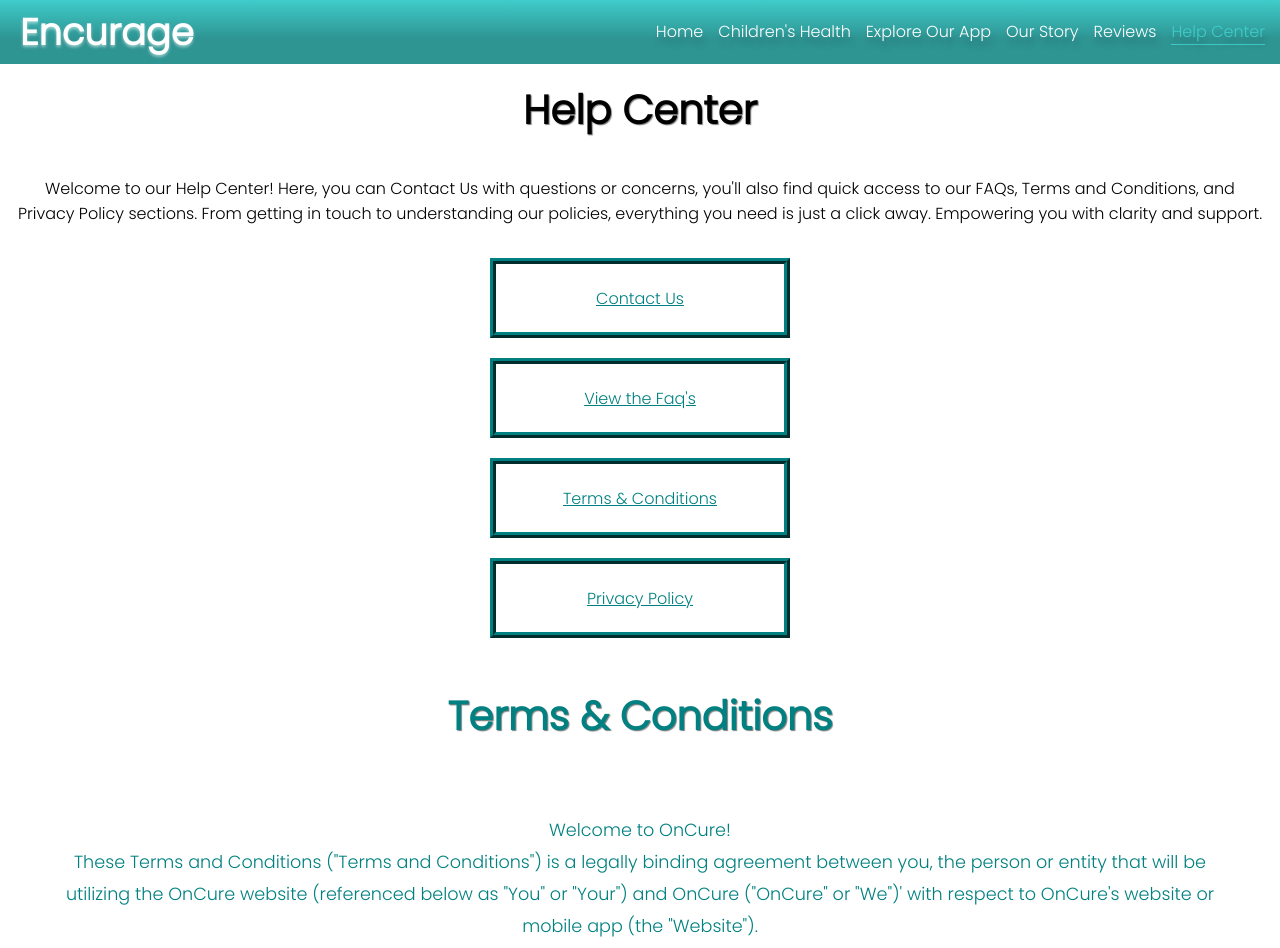
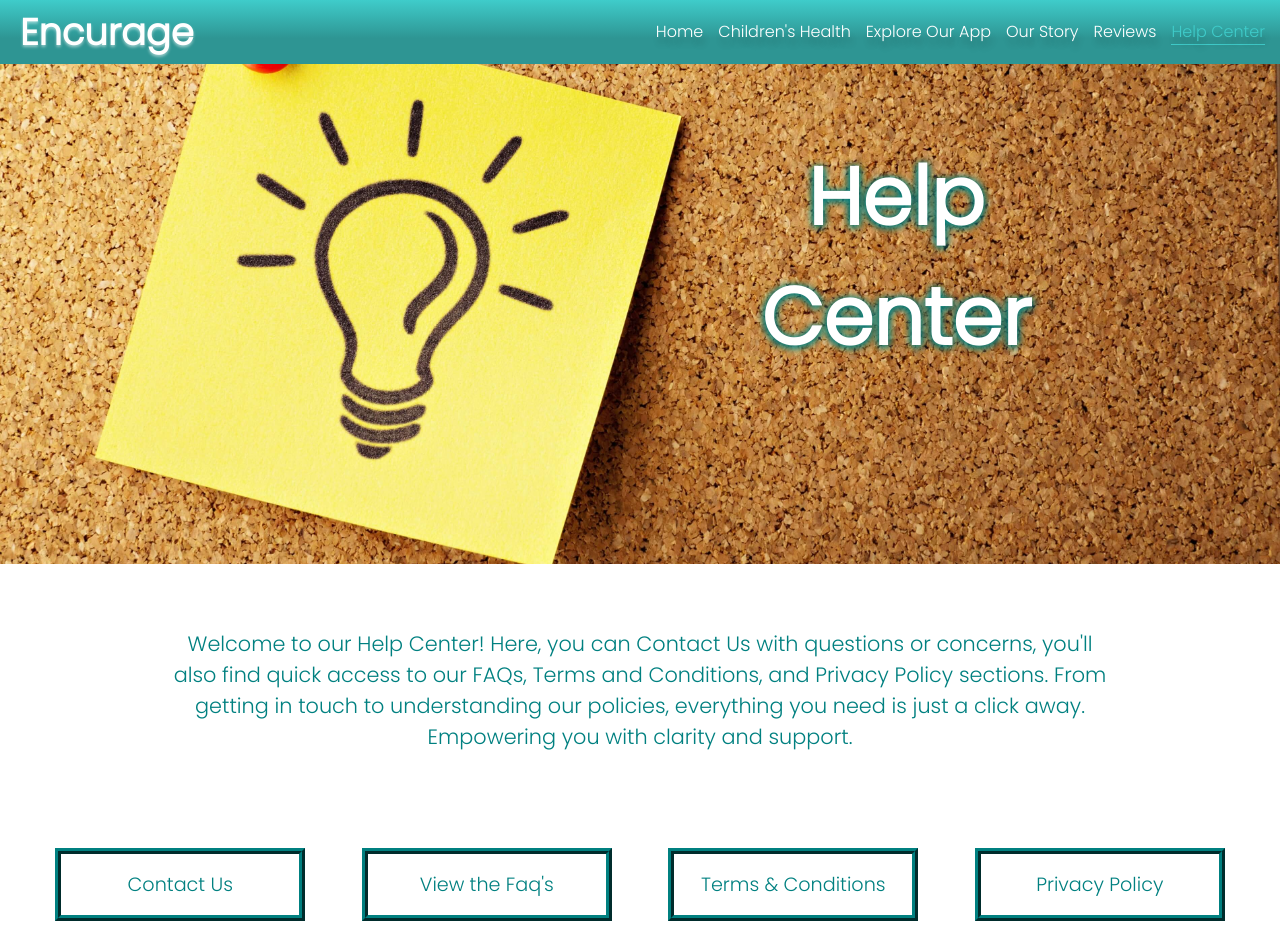
Before and after one commit to EncurageApp/encurageWeb, a React (Create React App) app: page /HelpCenterLayout/Terms in a window 1280 px wide. Shown: the top 948 px of the page. Built offline with nearby package versions, Linux system fonts and the light colour scheme.

Commit message:
work on help center banner

```diff
--- a/src/css/HelpCenter.css
+++ b/src/css/HelpCenter.css
@@ -12,17 +12,57 @@ Help Layout
   min-height: 100vh;
 }
 
-.help-layout div {
-  gap: 20px;
-  padding: 1rem;
+.help-layout-img {
+  background-image: url(../imgs/lightbulb.jpg);
+  height: 500px;
+  background-position: center;
+  background-repeat: no-repeat;
+  background-size: cover;
+  position: relative;
+}
+
+.help-layout-intro {
+  text-align: center;
+  position: absolute;
+  top: 50%;
+  left: 50%;
+  transform: translate(-50%, -50%);
+  color: white;
+  transition: all 0.3s ease-in-out;
+}
+
+.help-layout-intro h2 {
+  font-size: 5rem;
+  border: none;
+  text-shadow: 3px 0px 7px rgba(0, 128, 128, 0.7),
+    -3px 0px 7px rgba(0, 128, 128, 0.8), 0px 4px 7px rgba(0, 128, 128, 0.7);
+}
+
+.help-layout p {
+  color: var(--primaryOne);
+  margin: 2rem auto;
+  padding: 2rem;
+  max-width: 1000px;
+  font-size: 1.3rem;
+}
+
+.hc-nav-container {
+  margin: 0 auto;
+  padding: 2rem;
+  max-width: 1400px;
   display: flex;
   flex-direction: column;
+  justify-content: center;
   align-items: center;
+  gap: 10px;
 }
 
 .hcNavLink {
-  min-width: 300px;
-  min-height: 80px;
+  margin: 0 auto;
+  min-width: 250px;
+  padding: 1rem;
+  font-size: 1.2rem;
+  text-decoration: none;
   border: 6px ridge var(--primaryOne);
   color: var(--primaryOne);
   display: flex;
@@ -49,6 +89,7 @@ Terms & Conditions
 */
 
 .terms-conditions {
+  margin: 2rem auto;
   max-width: 1200px;
   padding: 0 1.5rem;
   display: flex;
@@ -78,6 +119,7 @@ Privacy Policy
 */
 
 .privacy-policy {
+  margin: 2rem auto;
   max-width: 1200px;
   padding: 0 1.5rem;
   display: flex;
@@ -113,7 +155,28 @@ Media Queries    Built from Mobile ==> Tablet/IPad ==> Desktop
 */
 
 @media (min-width: 550px) and (max-width: 1100px) {
+  .hc-nav-container {
+    display: grid;
+    grid-template-columns: repeat(2, 1fr);
+    grid-template-rows: repeat(2, 1fr);
+  }
+
+  .help-layout-intro {
+    top: 40%;
+    left: 70%;
+    transition: all 0.3s ease-in-out;
+  }
 }
 
 @media (min-width: 1101px) {
+  .hc-nav-container {
+    display: grid;
+    grid-template-columns: repeat(4, 1fr);
+  }
+
+  .help-layout-intro {
+    top: 40%;
+    left: 70%;
+    transition: all 0.3s ease-in-out;
+  }
 }
--- a/src/layouts/HelpCenterLayout.jsx
+++ b/src/layouts/HelpCenterLayout.jsx
@@ -12,8 +12,11 @@ export const HelpCenterLayout = () => {
 
   return (
     <div className="help-layout">
+      <div className="help-layout-img">
         <div className="help-layout-intro">
           <h2>Help Center</h2>
+        </div>
+      </div>
       <p>
         Welcome to our Help Center! Here, you can Contact Us with questions or
         concerns, you'll also find quick access to our FAQs, Terms and
@@ -21,9 +24,7 @@ export const HelpCenterLayout = () => {
         understanding our policies, everything you need is just a click away.
         Empowering you with clarity and support.
       </p>
-      </div>
-
-      <div>
+      <div className="hc-nav-container">
         <NavLink to="Contact" className="hcNavLink" onClick={scrollToOutlet}>
           Contact Us
         </NavLink>
```
Lines whose indentation alone changed are shown as unchanged.
